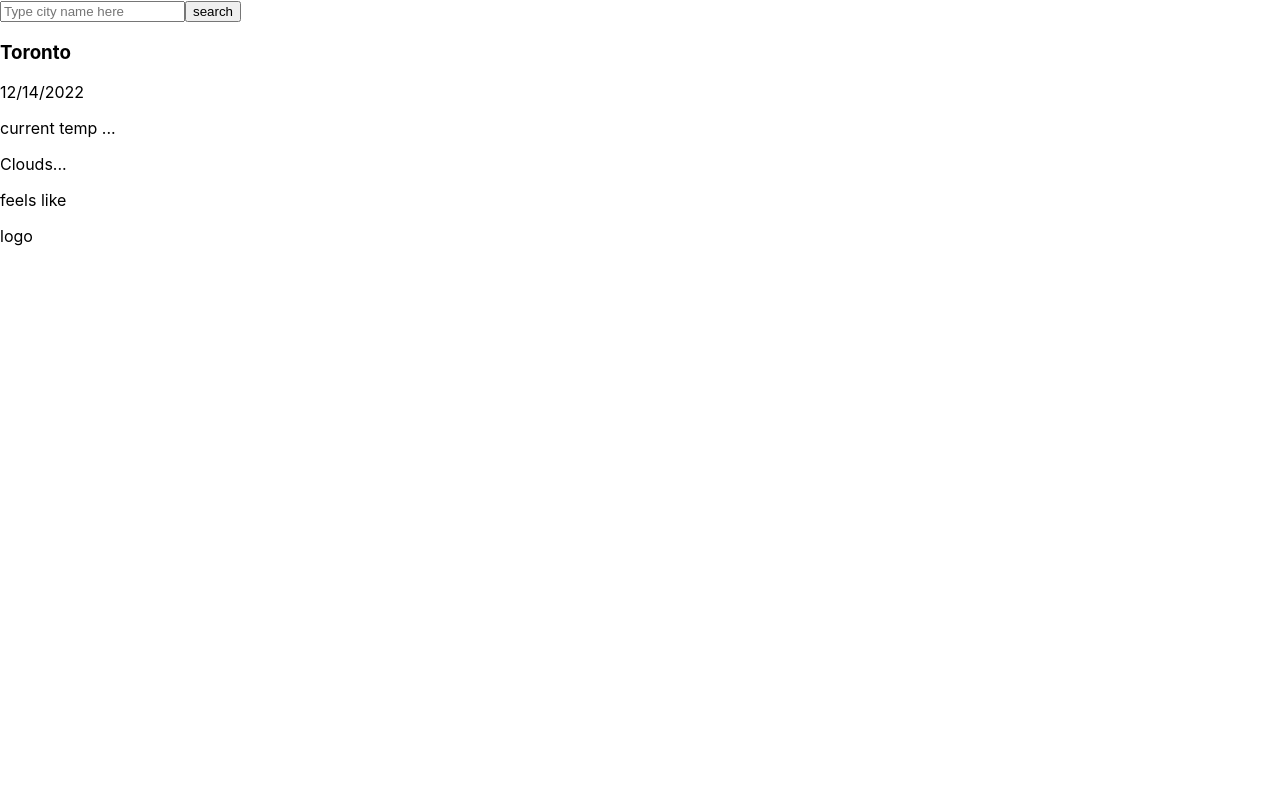
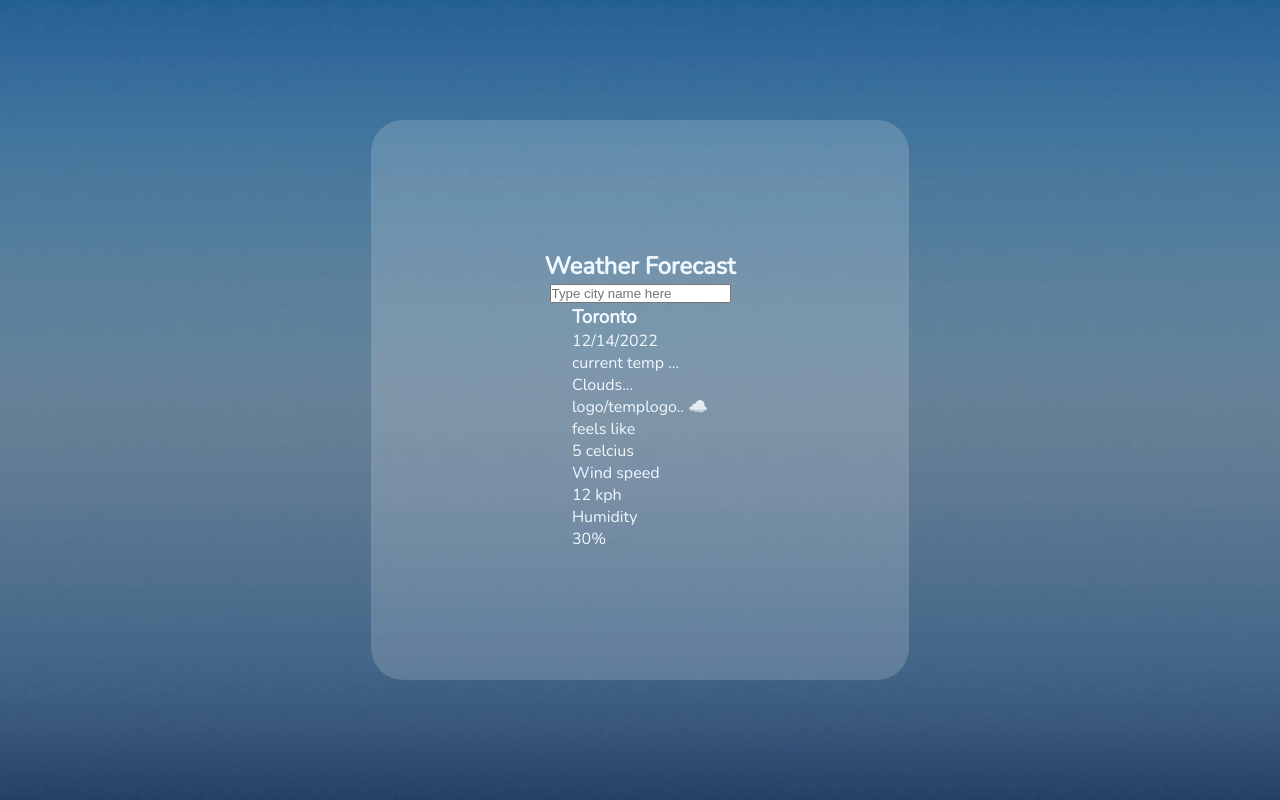
Before and after one commit to anuj4you/weather, a React (Create React App) app: page / in a window 1280 px wide. Built offline with nearby package versions, Linux system fonts and the light colour scheme.

Commit message:
chnaged layout added styles

```diff
--- a/src/App.js
+++ b/src/App.js
@@ -1,48 +1,79 @@
-import React from 'react';
-
+import React from "react";
 
 // api initialize --------
 //  example-> https://api.openweathermap.org/data/2.5/weather?q={city name}&appid={API key}
 
-const api={
+const api = {
   key: "954e7fdad02b2614a54118fd952d9064",
-  base: ""
-}
+  base: "",
+};
 
 // today date --------------
 
 var today = new Date();
-var dd = String(today.getDate()).padStart(2, '0');
-var mm = String(today.getMonth() + 1).padStart(2, '0'); //January is 0!
+var dd = String(today.getDate()).padStart(2, "0");
+var mm = String(today.getMonth() + 1).padStart(2, "0"); //January is 0!
 var yyyy = today.getFullYear();
 
-today = mm + '/' + dd + '/' + yyyy;
-
-
+today = mm + "/" + dd + "/" + yyyy;
 
 export default function App() {
   return (
-    <div className='app'>
+    <div>
 
-    <main>
+      <div className="backgroundMain">
+      <div className="main">
+        <div className="outputArea">
+          <h2>Weather Forecast</h2>
           <div className="searchBar">
-        <input type="text" name="city" id="searchText" placeholder='Type city name here' />
-        <button className='searchButton'>search</button>
+            <input
+              type="text"
+              name="city"
+              id="searchText"
+              placeholder="Type city name here"
+            />
           </div>
 
+          <div className="results">
+            <div className="result1">
               <div className="cityInfo">
                 <h3>Toronto</h3>
                 <p>{today}</p>
               </div>
+              <div className="info">
+                <div className="temp">
+                  <p>current temp ...</p>
+                  <p>Clouds...</p>
+                </div>
 
-      <div className="results">
-        <div className="temp">current temp ...</div>
-        <div className="info"><p>Clouds...</p>
-        <p>feels like</p></div>
-        <div className="logo">logo</div>
+                <div className="logo">logo/templogo.. ☁️</div>
               </div>
-    </main>
+            </div>
+            <div className="result2">
+              <div className="detail">
+                <p>feels like</p>
+                <div className="value">
+                  <p>5 celcius</p>
+                </div>
+              </div>
+              <div className="detail">
+                <p>Wind speed</p>
+                <div className="value">
+                  <p>12 kph</p>
+                </div>
+              </div>
+              <div className="detail">
+                <p>Humidity</p>
+                <div className="value">
+                  <p>30%</p>
+                </div>
+              </div>
+            </div>
+          </div>
+        </div>
 
       </div>
-  )
+      </div>
+    </div>
+  );
 }
--- a/src/index.css
+++ b/src/index.css
@@ -1,13 +1,100 @@
-body {
+@import url("https://fonts.googleapis.com/css2?family=Nunito&display=swap");
+
+* {
   margin: 0;
-  font-family: -apple-system, BlinkMacSystemFont, 'Segoe UI', 'Roboto', 'Oxygen',
-    'Ubuntu', 'Cantarell', 'Fira Sans', 'Droid Sans', 'Helvetica Neue',
-    sans-serif;
-  -webkit-font-smoothing: antialiased;
-  -moz-osx-font-smoothing: grayscale;
+  padding: 0;
+  box-sizing: border-box;
 }
 
-code {
-  font-family: source-code-pro, Menlo, Monaco, Consolas, 'Courier New',
-    monospace;
+body {
+  font-family: "Nunito", sans-serif;
+  color: aliceblue;
+
 }
+
+.backgroundMain{
+  height: 100vh;
+  width: 100%;
+  background-image: url("./assets/coldBackground.jpg");
+  background-size: cover;
+  background-position: bottom;
+  transition: 0.4 ease;
+  display: flex;
+  flex-direction: column;
+  justify-content: center;
+  align-items: center;
+
+}
+
+.backgroundMain.warm {
+  height: 100vh;
+  width: 100%;
+  background-image: url("./assets/warmBackground.jpg");
+  background-size: cover;
+  background-position: bottom;
+  transition: 0.4 ease;
+}
+
+.main{
+width: 42%;
+max-height: 70%;
+display: flex;
+flex-direction: column;
+justify-content: center;
+align-items: center;
+
+}
+
+
+.outputArea {
+  width: 100%;
+  height: 100vh;
+  background-color: rgba(255, 255, 255, 0.164);
+  border-radius: 2rem;
+  display: flex;
+  flex-direction: column;
+  justify-content: center;
+  align-items: center;
+}
+
+
+/* media queries */
+
+@media screen and (max-width:1200px){
+  *{
+      font-size: .9rem;
+  }
+  .main{
+      width: 33%;
+     }
+}
+
+@media screen and (max-width:875px){
+ .main{
+  width: 35%;
+ }
+}
+
+@media screen and (max-width:750px){
+ .main{
+  width: 42%;
+ }
+}
+
+@media screen and (max-width:650px){
+ .main{
+  width: 58%;
+ }
+}
+
+@media screen and (max-width:500px){
+ .main{
+  width: 70%;
+ }
+}
+
+@media screen and (max-width:422px){
+  .main{
+   width:78%;
+  }
+}
```
Lines whose indentation alone changed are shown as unchanged.
